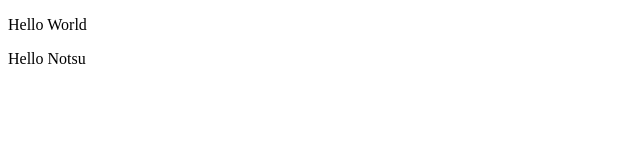
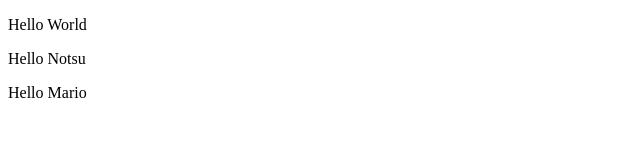
Before and after one commit to kkkz76/TestPullRequest, a plain HTML site: page index.html in a window 1280 px wide. Shown: the whole page, without its empty margins (0-640 px from the left). Drawn offline with Linux system fonts and the light colour scheme.

Commit message:
UpdatedTest1

```diff
--- a/index.html
+++ b/index.html
@@ -8,5 +8,6 @@
 <body>
     <p>Hello World</p>
     <p>Hello Notsu</p>
+    <p>Hello Mario</p>
 </body>
 </html>
```
